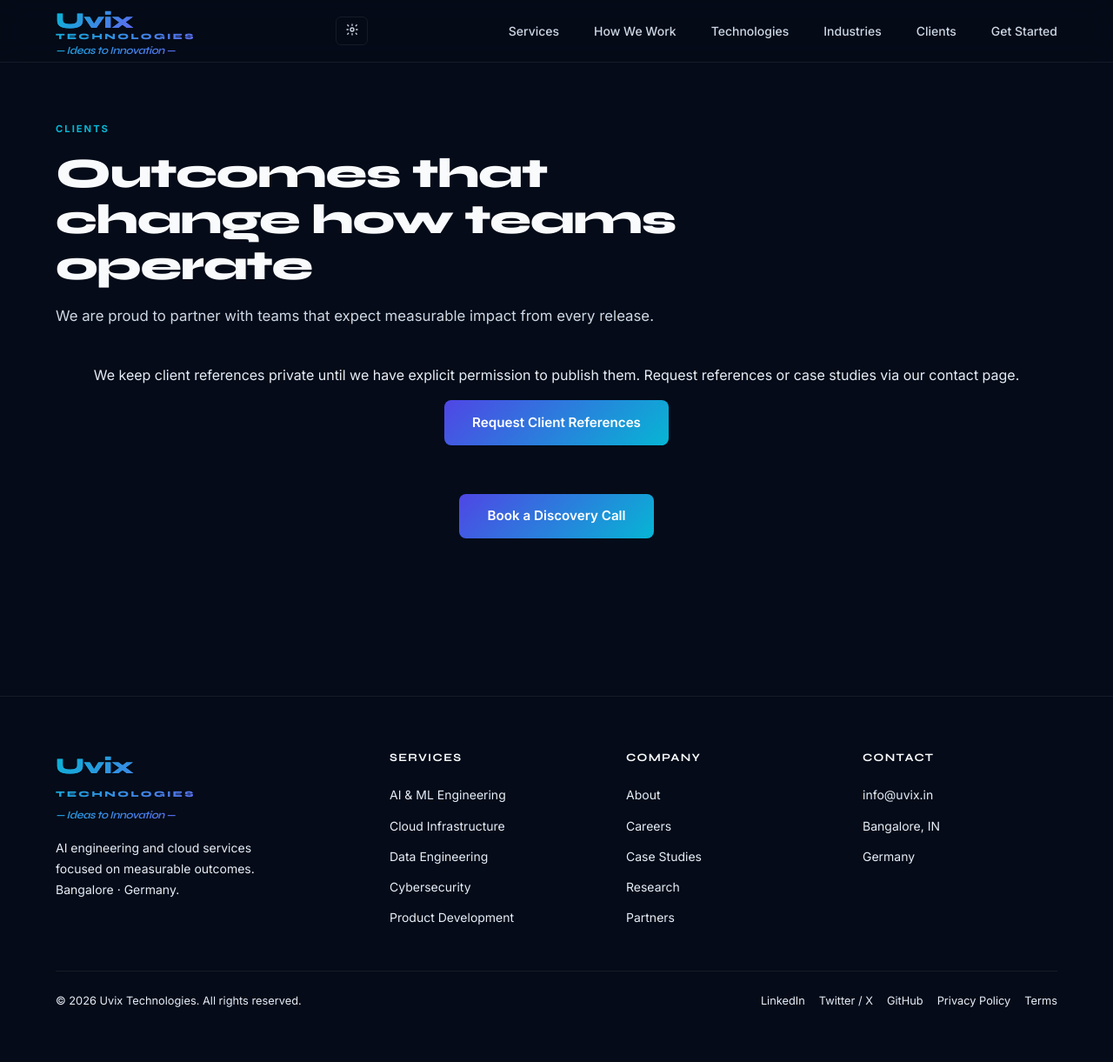
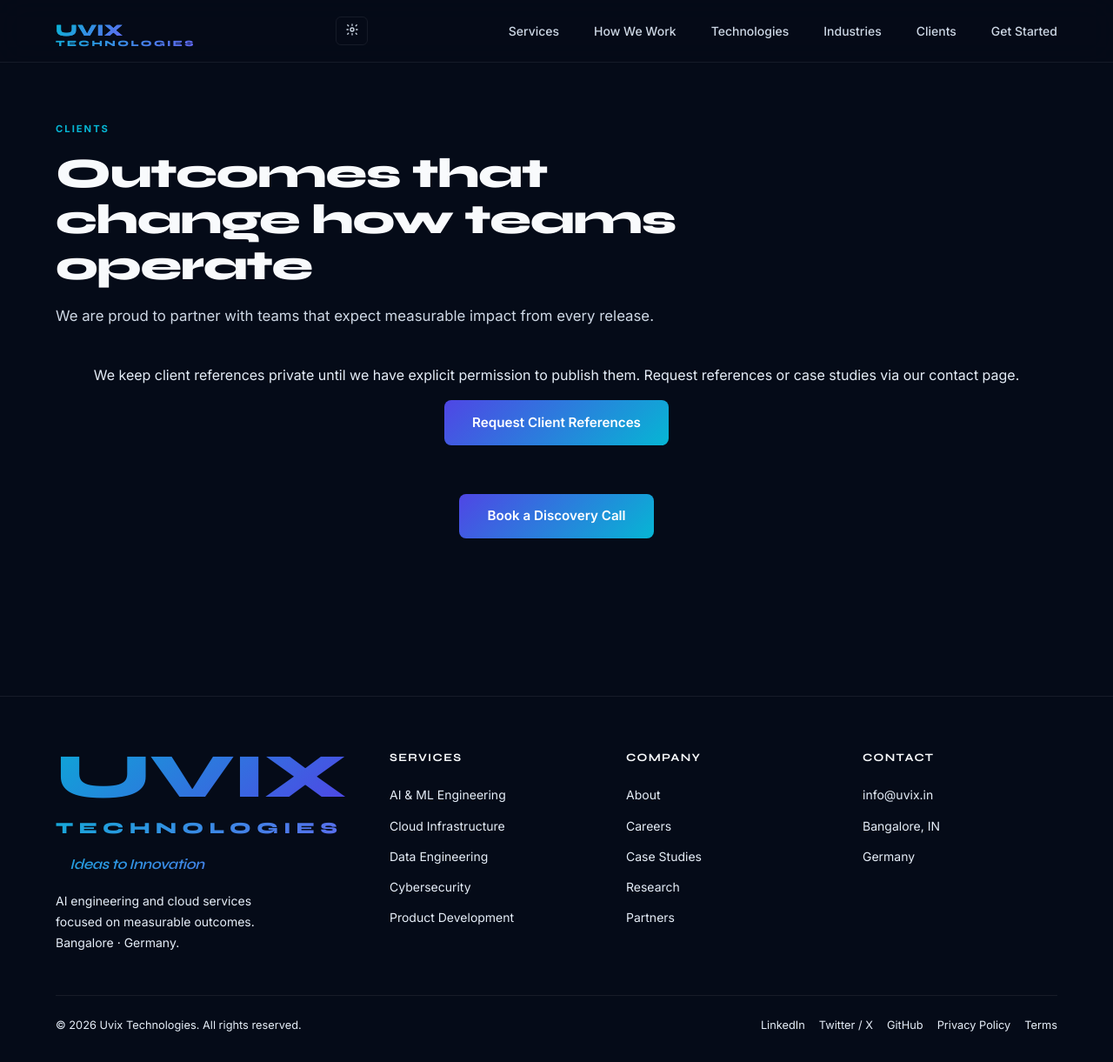
Before and after one commit to nitishbhardwajid-beep/Uvix, a Next.js app: page /clients in a window 1280 px wide. Shown: the whole page at 87% size. Before the commit the page ends 1193 px from the top, so only its background shows below. Built offline with nearby package versions, Linux system fonts and the light colour scheme.

Commit message:
Footer: large stretched UVIX, uppercase TECHNOLOGIES, tagline with decorative lines; header compact uppercase

```diff
--- a/app/components/SiteLayout.js
+++ b/app/components/SiteLayout.js
@@ -30,9 +30,8 @@
       <nav>
         <Link className="nav-logo" href="/">
           <span className="site-logo-text">
-            <span className="site-logo-main">Uvix</span>
-            <span className="site-logo-sub">TECHNOLOGIES</span>
-            <span className="site-logo-tag">— Ideas to Innovation —</span>
+            <span className="site-logo-main site-logo-header">UVIX</span>
+            <span className="site-logo-sub site-logo-header-sub">TECHNOLOGIES</span>
           </span>
         </Link>
         <div className="nav-actions">
@@ -61,11 +60,11 @@
         <div className="footer-grid">
           <div className="footer-brand">
             <Link className="nav-logo" href="/">
-                <span className="footer-logo-text">
-                  <span className="site-logo-main">Uvix</span>
-                  <span className="site-logo-sub">TECHNOLOGIES</span>
-                  <span className="site-logo-tag">— Ideas to Innovation —</span>
-                </span>
+                <div className="footer-logo-text">
+                  <div className="footer-logo-main">UVIX</div>
+                  <div className="footer-logo-sub">TECHNOLOGIES</div>
+                  <div className="footer-logo-tag">Ideas to Innovation</div>
+                </div>
             </Link>
             <p>AI engineering and cloud services focused on measurable outcomes. Bangalore · Germany.</p>
           </div>
--- a/app/globals.css
+++ b/app/globals.css
@@ -107,7 +107,28 @@
 .site-logo-main { font-weight: 900; font-size: 1.6rem; color: transparent; background: linear-gradient(135deg, var(--cyan), var(--indigo-l)); -webkit-background-clip: text; background-clip: text; }
 .site-logo-sub { display: block; font-size: .6rem; font-weight: 800; letter-spacing: .26em; color: var(--slate); margin-top: 0; text-transform: uppercase; }
 .site-logo-tag { font-size: .78rem; font-weight: 600; color: var(--slate); font-style: italic; margin-top: 2px; }
-.footer-logo-text { font-family: var(--font-syne); font-weight: 800; font-size: 1.05rem; color: var(--white); display: inline-flex; flex-direction: column; gap: 4px; }
+.footer-logo-text { font-family: var(--font-syne); font-weight: 800; font-size: 1.05rem; color: var(--white); display: flex; flex-direction: column; gap: 6px; align-items: flex-start; }
+
+/* Header compact uppercase logo */
+.site-logo-header { font-size: 1.2rem; letter-spacing: 0.01em; background: linear-gradient(135deg, var(--cyan), var(--indigo-l)); -webkit-background-clip: text; color: transparent; }
+.site-logo-header-sub { font-size: .6rem; color: var(--slate); -webkit-text-fill-color: unset; }
+
+/* Footer large stretched logo */
+.footer-logo-main { font-family: var(--font-syne); font-weight: 900; font-size: 4.5rem; line-height: 0.9; text-transform: uppercase; color: transparent; background: linear-gradient(135deg, #0ea5d7, #4f46e5); -webkit-background-clip: text; transform-origin: left center; transform: scaleX(1.18); letter-spacing: -0.02em; }
+.footer-logo-sub { font-family: var(--font-syne); font-weight: 800; font-size: 1.15rem; letter-spacing: .36em; text-transform: uppercase; color: var(--slate); margin-top: 6px; }
+.footer-logo-tag { display: flex; align-items: center; gap: 1rem; color: var(--slate); font-style: italic; font-weight: 600; margin-top: 8px; }
+.footer-logo-tag::before, .footer-logo-tag::after { content: ""; height: 3px; flex: 1; background: linear-gradient(90deg, transparent, #0ea5d7, transparent); border-radius: 2px; }
+
+@media (max-width: 900px) {
+  .footer-logo-main { font-size: 3rem; transform: scaleX(1.08); }
+  .footer-logo-sub { font-size: .95rem; }
+}
+
+@media (max-width: 420px) {
+  .footer-logo-main { font-size: 2.1rem; transform: scaleX(1); }
+  .footer-logo-sub { font-size: .82rem; letter-spacing: .18em; }
+  .footer-logo-tag { justify-content: center; }
+}
   .site-logo { height: 36px; display: inline-block; }
   .logo-compact { display: none; height: 36px; }
   .logo-stacked { display: none; height: 44px; }
```
